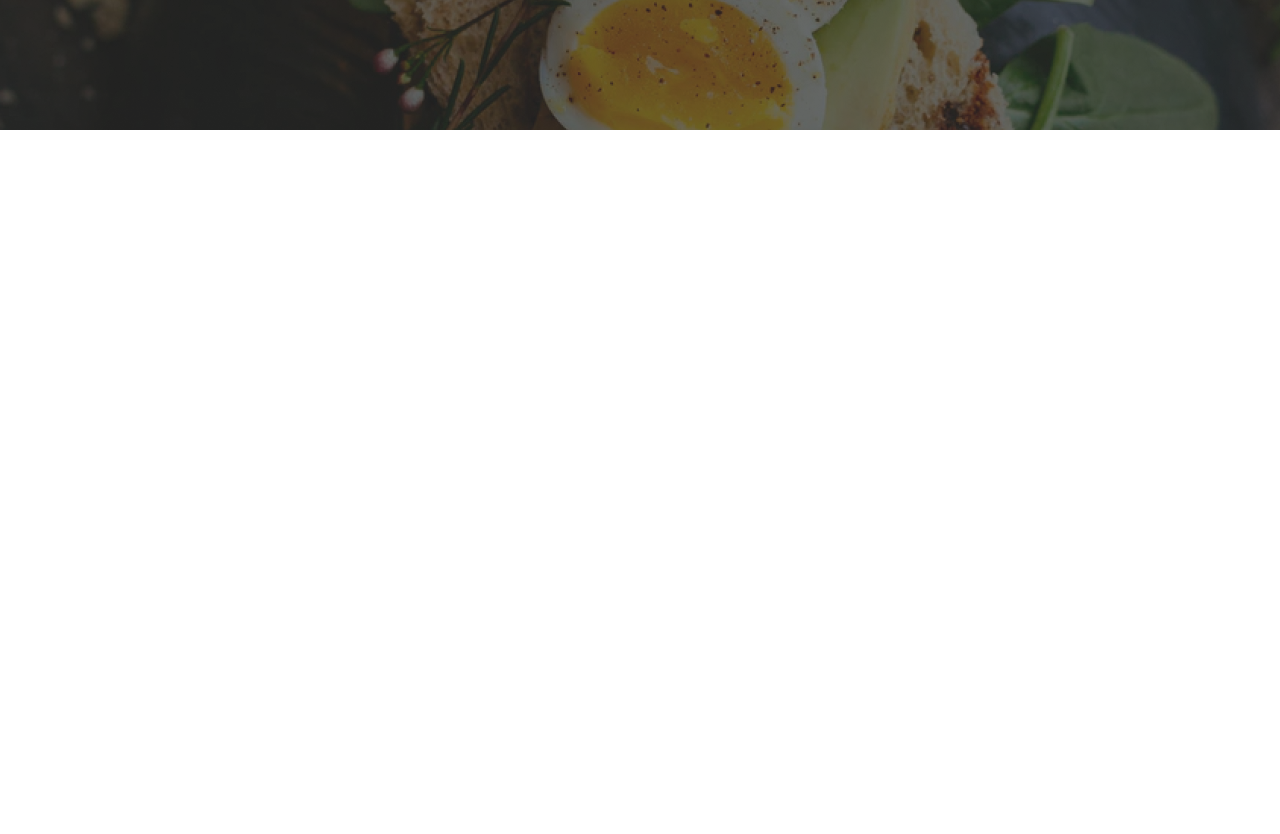
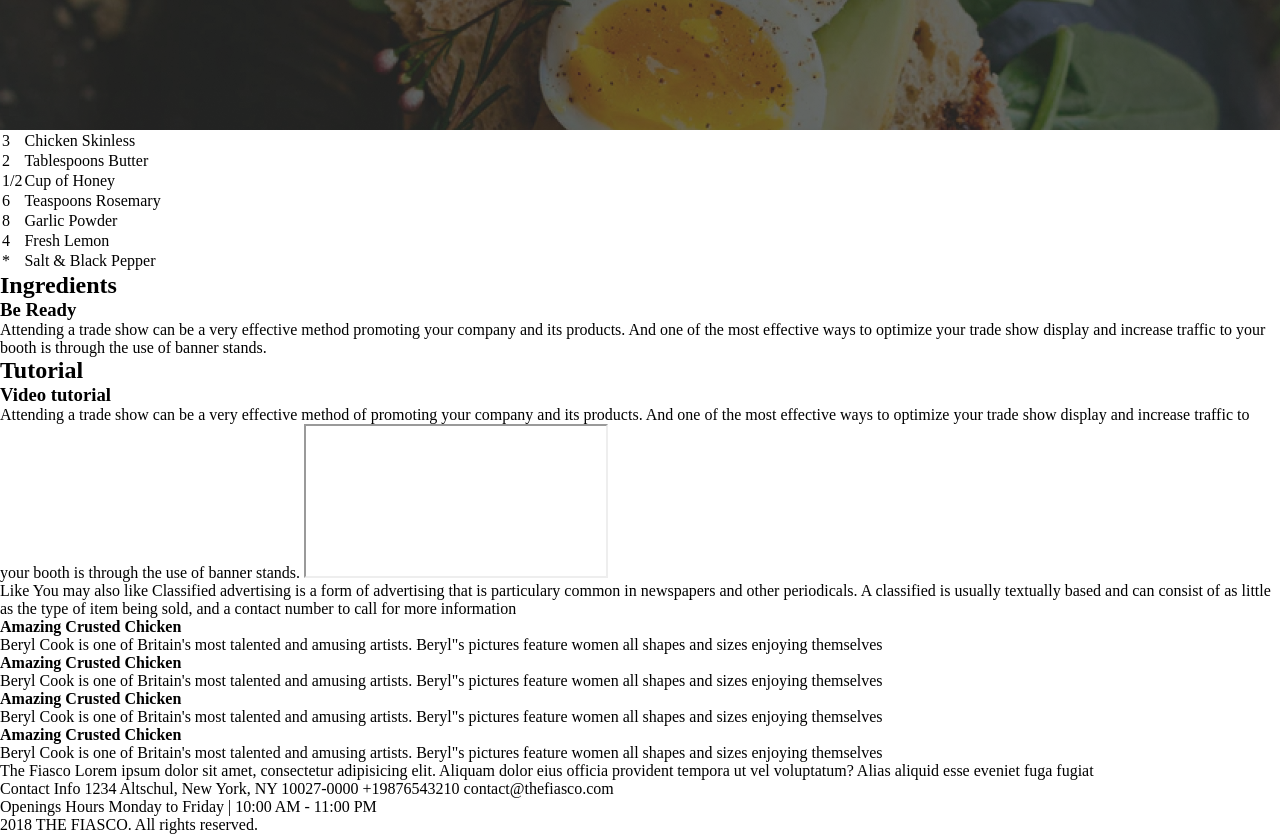
Before and after one commit to RobinMarien/extra_restaurant, a plain HTML site: page index.html in a window 1280 px wide. Shown: the part 420-1254 px from the top of the page. Before the commit the page ends 800 px from the top, so only its background shows below. Drawn offline with Linux system fonts and the light colour scheme.

Commit message:
added all the text in html, finished header in css

```diff
--- a/index.html
+++ b/index.html
@@ -5,7 +5,7 @@
     <meta charset="UTF-8">
     <meta name="viewport" content="width=device-width, initial-scale=1">
     <title>The Fiasco - Recipe 1</title>
-    <link href = "style.css" rel = "stylesheet" type = "text/css" />
+    <link href="style.css" rel="stylesheet" type="text/css"/>
     <link href="https://fonts.googleapis.com/css?family=Source+Sans+Pro:300,400,900&display=swap" rel="stylesheet">
     <link href="https://fonts.googleapis.com/css?family=Pinyon+Script&display=swap" rel="stylesheet">
 </head>
@@ -29,5 +29,104 @@
         </div>
     </header>
 
+    <div id="ingredients">
+        <table>
+            <tr>
+                <td class="amount">3</td>
+                <td>Chicken Skinless</td>
+            </tr>
+            <tr>
+                <td class="amount">2</td>
+                <td>Tablespoons Butter</td>
+            </tr>
+            <tr>
+                <td class="amount">1/2</td>
+                <td>Cup of Honey</td>
+            </tr>
+            <tr>
+                <td class="amount">6</td>
+                <td>Teaspoons Rosemary</td>
+            </tr>
+            <tr>
+                <td class="amount">8</td>
+                <td>Garlic Powder</td>
+            </tr>
+            <tr>
+                <td class="amount">4</td>
+                <td>Fresh Lemon</td>
+            </tr>
+            <tr>
+                <td class="amount">*</td>
+                <td>Salt & Black Pepper</td>
+            </tr>
+        </table>
+
+        <h2>Ingredients</h2>
+        <h3>Be Ready</h3>
+        Attending a trade show can be a very effective method promoting your company and its products.
+        And one of the most effective ways to optimize your trade show display and increase traffic to your booth is
+        through the use of banner stands.
+    </div>
+
+    <div id="tutorial">
+        <h2>Tutorial</h2>
+        <h3>Video tutorial</h3>
+        Attending a trade show can be a very effective method of promoting your company and its products. And one of the most effective ways
+        to optimize your trade show display and increase traffic to your booth is through the use of banner stands.
+        <iframe> add video here </iframe>
+    </div>
+
+    <div id="like">
+        Like
+        You may also like
+        Classified advertising is a form of advertising that is particulary common in newspapers
+        and other periodicals. A classified is usually textually based and can consist of as little as
+        the type of item being sold, and a contact number to call for more information
+    </div>
+
+    <div id="like_items">
+        <div>
+            <h4>Amazing Crusted Chicken</h4>
+            Beryl Cook is one of Britain's most talented and amusing artists. Beryl"s pictures
+            feature women all shapes and sizes enjoying themselves
+        </div>
+        <div>
+
+            <h4>Amazing Crusted Chicken</h4>
+            Beryl Cook is one of Britain's most talented and amusing artists. Beryl"s pictures
+            feature women all shapes and sizes enjoying themselves
+        </div>
+        <div>
+            <h4>Amazing Crusted Chicken</h4>
+            Beryl Cook is one of Britain's most talented and amusing artists. Beryl"s pictures
+            feature women all shapes and sizes enjoying themselves
+        </div>
+        <div>
+            <h4>Amazing Crusted Chicken</h4>
+            Beryl Cook is one of Britain's most talented and amusing artists. Beryl"s pictures
+            feature women all shapes and sizes enjoying themselves
+        </div>
+    </div>
+
+    <footer>
+        <div class="footer_block">
+            The Fiasco
+            Lorem ipsum dolor sit amet, consectetur adipisicing elit.
+            Aliquam dolor eius officia provident tempora ut vel voluptatum? Alias aliquid esse eveniet fuga fugiat
+        </div>
+        <div class="footer_block">
+            Contact Info
+            1234 Altschul, New York, NY 10027-0000
+            +19876543210
+            contact@thefiasco.com
+
+        </div>
+        <div class="footer_block">
+            Openings Hours
+            Monday to Friday | 10:00 AM - 11:00 PM
+        </div>
+
+        2018 THE FIASCO. All rights reserved.
+    </footer>
 </body>
 </html>
--- a/style.css
+++ b/style.css
@@ -16,6 +16,8 @@ header nav{
     width:90%;
     margin-left:5%;
     margin-right:5%;
+    z-index:1;
+    position:relative;
 }
 
 header nav a{
@@ -56,6 +58,7 @@ header ul li{
     width:60%;
     margin-left:20%;
     margin-right:20%;
+    z-index:2;
 }
 
 header h2{
@@ -80,3 +83,5 @@ header h3{
     letter-spacing:3px;
     color:white;
 }
+
+/* Header end */
```
